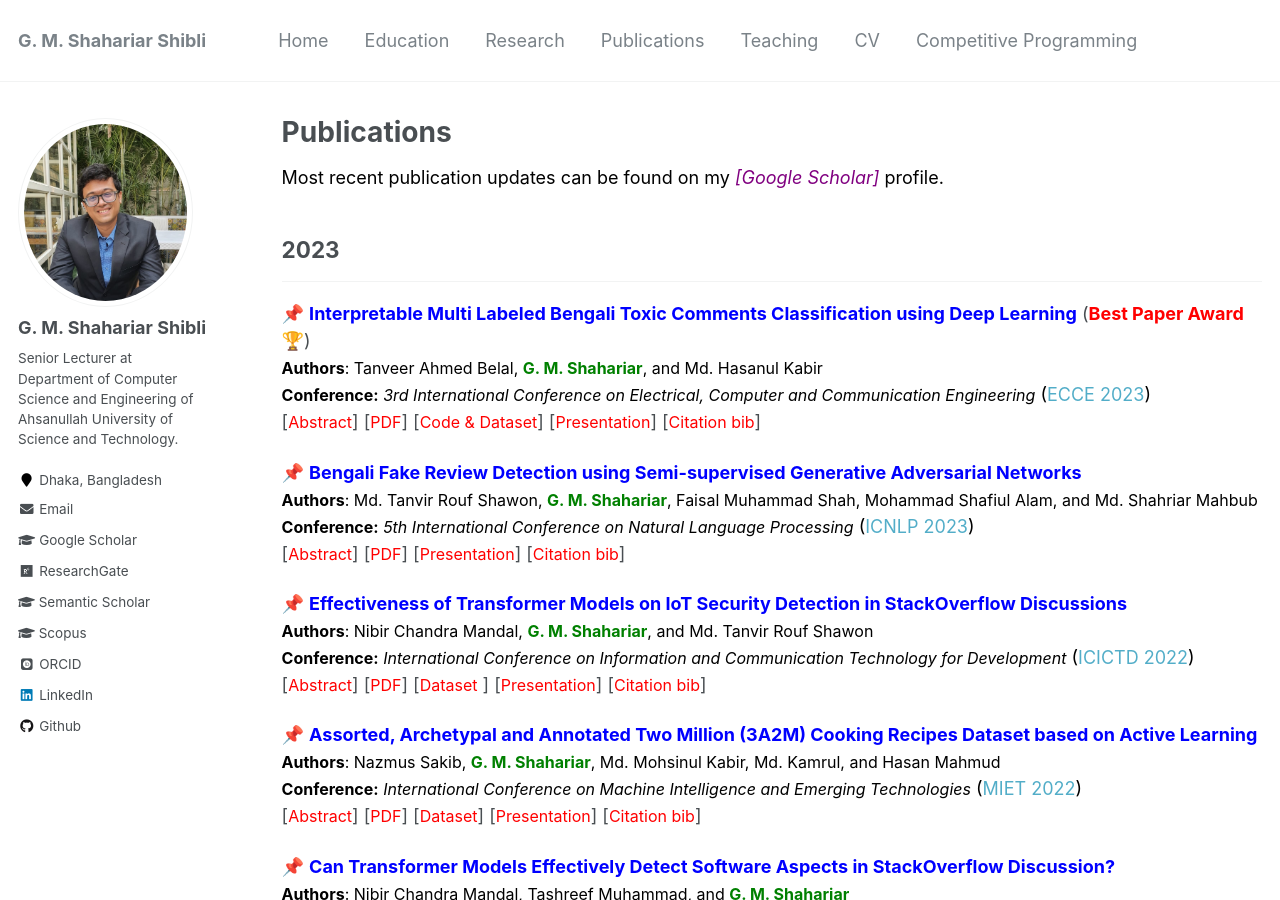
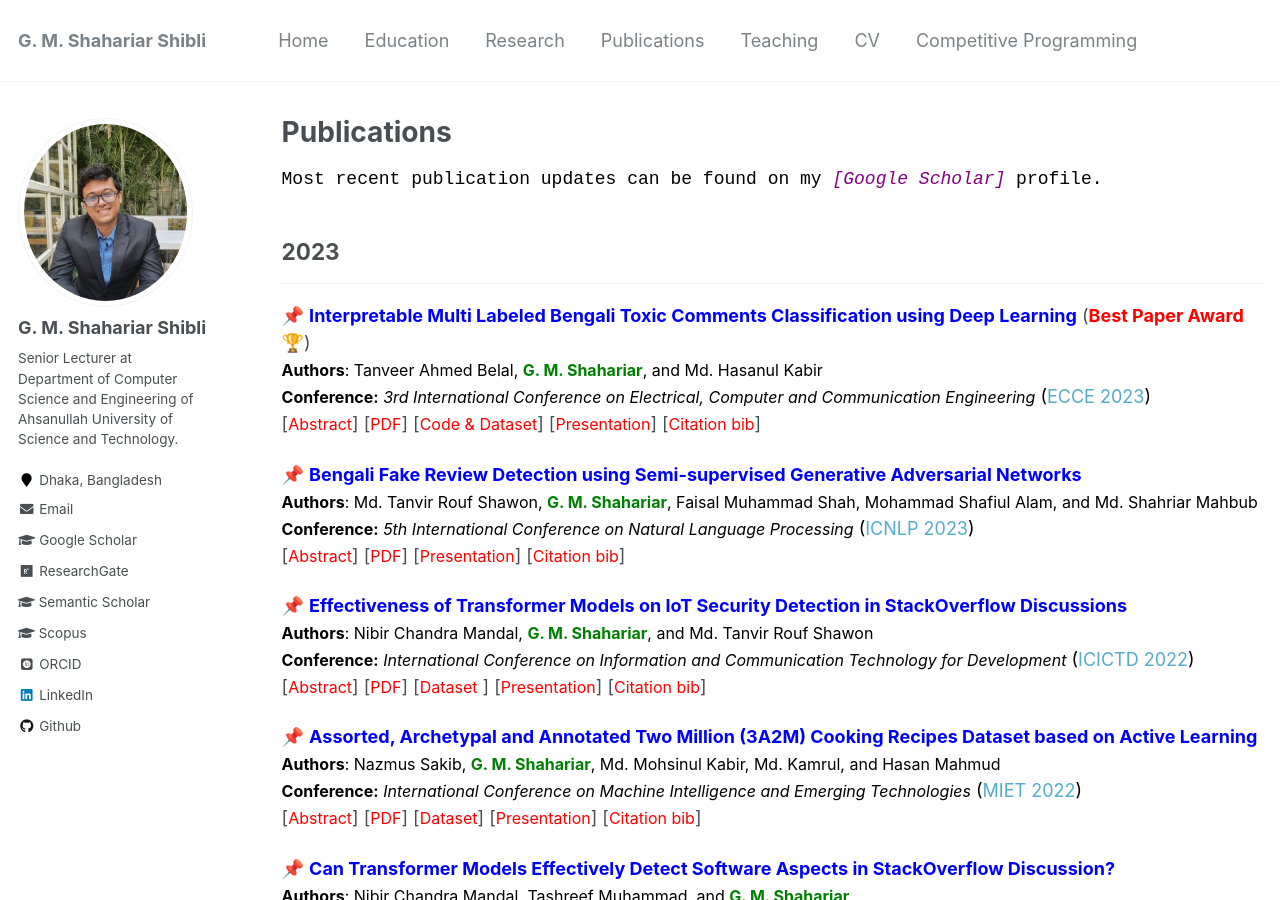
Before and after one commit to shahariar-shibli/shahariar-shibli.github.io, a Jekyll site: the page built from _pages/publications.md, in a window 1280 px wide and 900 px high. Built offline with Jekyll 4.4.1, drawn with Linux system fonts in a browser that asks for light colours; some web fonts are replaced.

Commit message:
Update publications.md

```diff
--- a/_pages/publications.md
+++ b/_pages/publications.md
@@ -5,7 +5,7 @@ permalink: /publications/
 author_profile: true
 ---
 
-<span style="color:black;">Most recent publication updates can be found on my <a style ="color:#800080;" href="https://scholar.google.com/citations?user=GBaSF7MAAAAJ&hl=en"><em>[Google Scholar]</em></a> profile.</span>
+<span style="color:black; font-family:Courier New;">Most recent publication updates can be found on my <a style ="color:#800080;" href="https://scholar.google.com/citations?user=GBaSF7MAAAAJ&hl=en"><em>[Google Scholar]</em></a> profile.</span>
 
 ## 2023
 ---------
```
